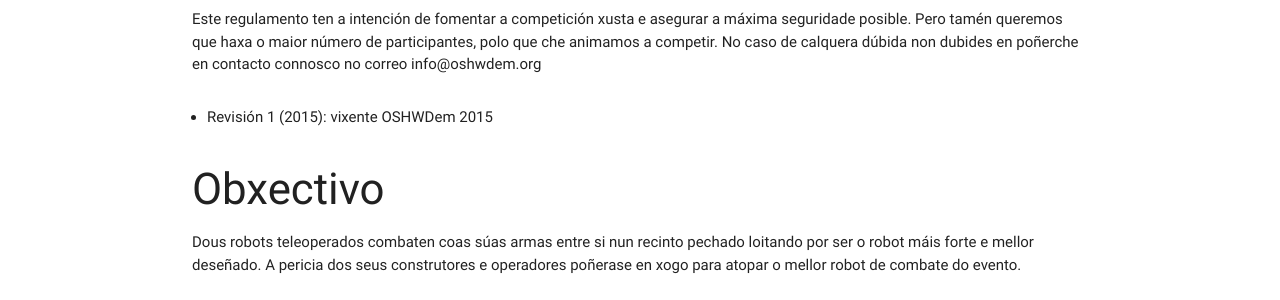
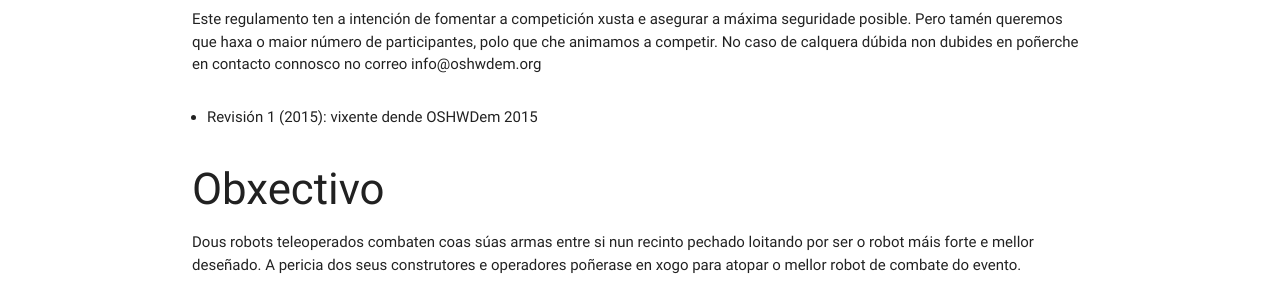
Before and after one commit to brico-labs/Regulamentos, a Jekyll site: the page built from combate_gl.md, in a window 1280 px wide and 900 px high. Shown: the part 332-632 px from the top of the window. Built offline with Jekyll 4.4.1, drawn with Linux system fonts in a browser that asks for light colours; nearby versions of some CDN libraries.

Commit message:
Update combate_gl.md

```diff
--- a/combate_gl.md
+++ b/combate_gl.md
@@ -10,7 +10,7 @@ Somos conscientes de que en realidade esta competición é de cacharros móbiles
 
 Este regulamento ten a intención de fomentar a competición xusta e asegurar a máxima seguridade posible. Pero tamén queremos que haxa o maior número de participantes, polo que che animamos a competir. No caso de calquera dúbida non dubides en poñerche en contacto connosco no correo info@oshwdem.org
 
-  - Revisión 1 (2015): vixente OSHWDem 2015
+  - Revisión 1 (2015): vixente dende OSHWDem 2015
 
 ### Obxectivo
 Dous robots teleoperados combaten coas súas armas entre si nun recinto pechado loitando por ser o robot máis forte e mellor deseñado. A pericia dos seus construtores e operadores poñerase en xogo para atopar o mellor robot de combate do evento.
```
